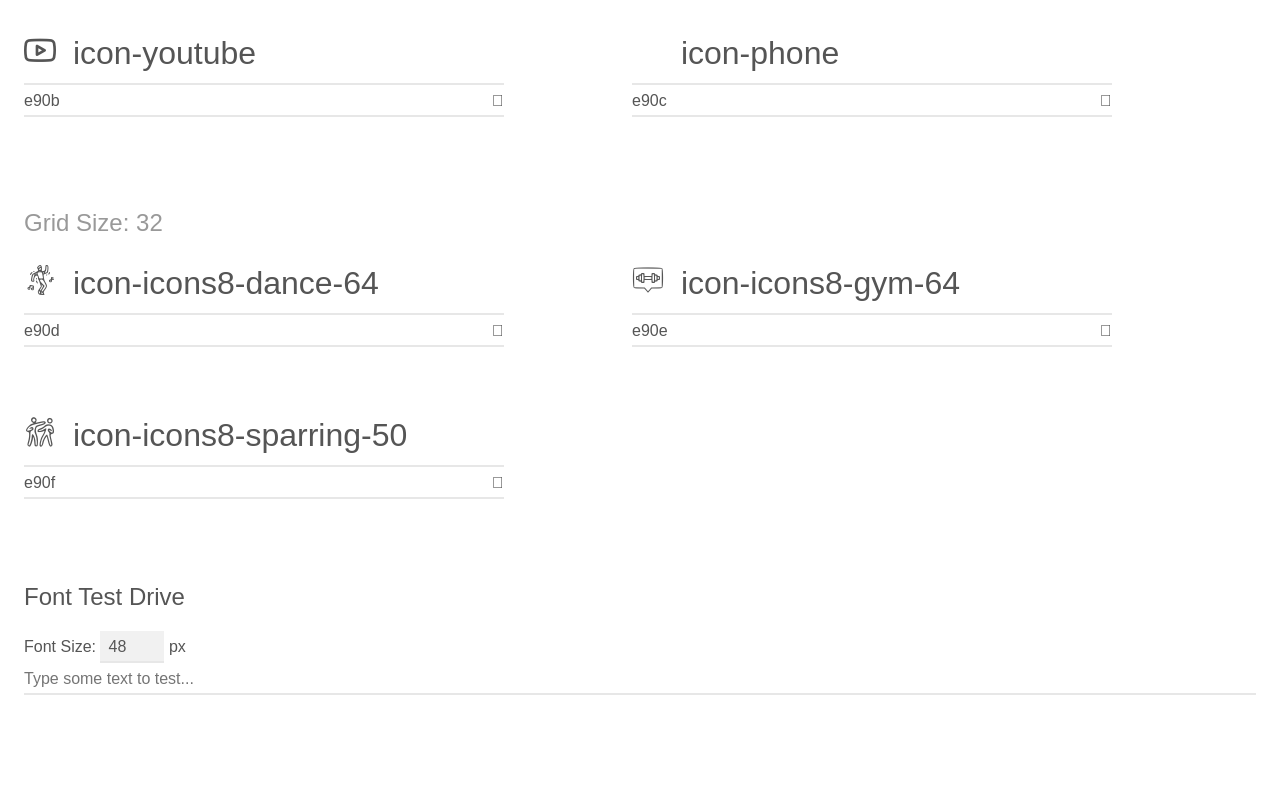
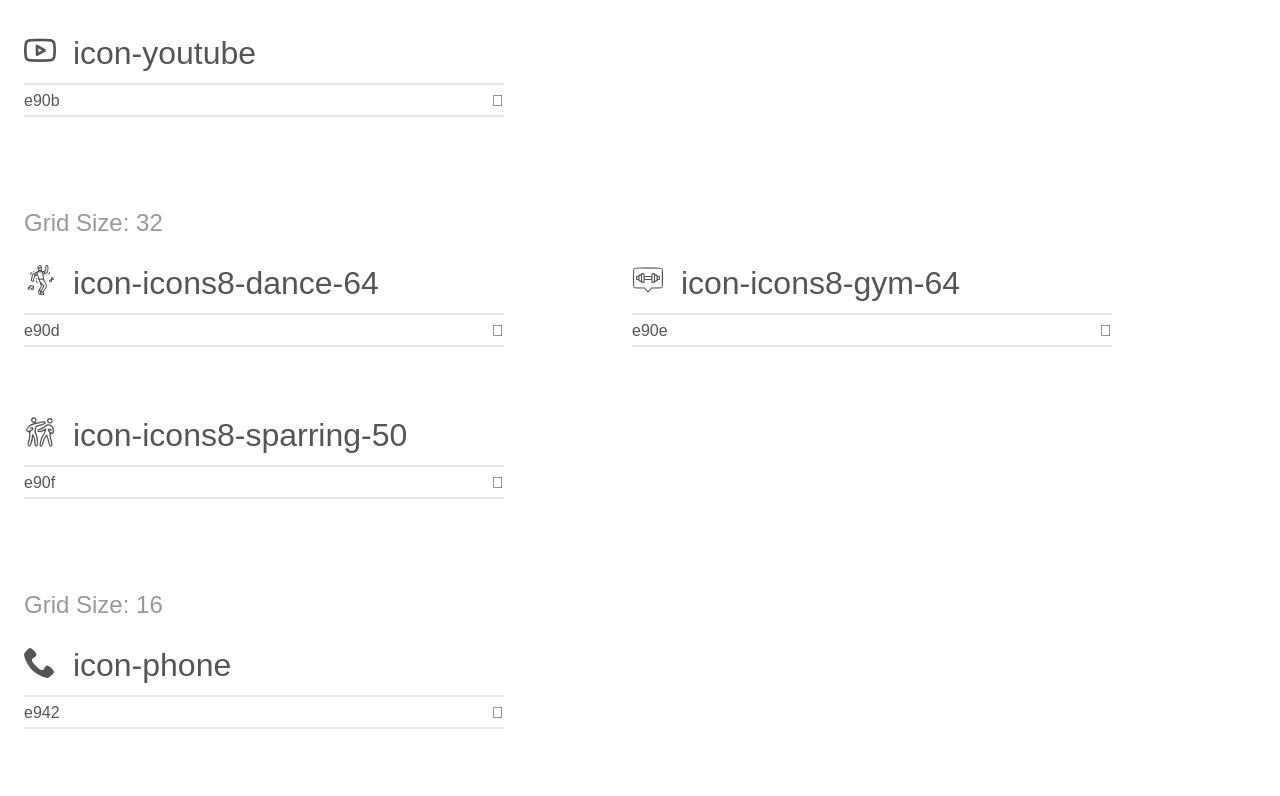
Before and after one commit to MatheusFornari96/NLWoriginSix, a plain HTML site: page assets/demo.html in a window 1280 px wide. Shown: the part 1233-2029 px from the top of the page. Drawn offline with Linux system fonts and the light colour scheme.

Commit message:
Terceira aula

```diff
--- a/assets/demo-files/demo.css
+++ b/assets/demo-files/demo.css
@@ -152,3 +152,6 @@ p {
 .fs2 {
   font-size: 32px;
 }
+.fs3 {
+  font-size: 32px;
+}
--- a/assets/demo.html
+++ b/assets/demo.html
@@ -209,20 +209,6 @@
                 <input type="text" readonly value="" class="liga unitRight" />
             </div>
         </div>
-        <div class="glyph fs1">
-            <div class="clearfix bshadow0 pbs">
-                <span class="icon-phone"></span>
-                <span class="mls"> icon-phone</span>
-            </div>
-            <fieldset class="fs0 size1of1 clearfix hidden-false">
-                <input type="text" readonly value="e90c" class="unit size1of2" />
-                <input type="text" maxlength="1" readonly value="&#xe90c;" class="unitRight size1of2 talign-right" />
-            </fieldset>
-            <div class="fs0 bshadow0 clearfix hidden-true">
-                <span class="unit pvs fgc1">liga: </span>
-                <input type="text" readonly value="" class="liga unitRight" />
-            </div>
-        </div>
     </div>
     <div class="clearfix mhl ptl">
         <h1 class="mvm mtn fgc1">Grid Size: 32</h1>
@@ -269,6 +255,23 @@
             </div>
         </div>
     </div>
+    <div class="clearfix mhl ptl">
+        <h1 class="mvm mtn fgc1">Grid Size: 16</h1>
+        <div class="glyph fs3">
+            <div class="clearfix bshadow0 pbs">
+                <span class="icon-phone"></span>
+                <span class="mls"> icon-phone</span>
+            </div>
+            <fieldset class="fs0 size1of1 clearfix hidden-false">
+                <input type="text" readonly value="e942" class="unit size1of2" />
+                <input type="text" maxlength="1" readonly value="&#xe942;" class="unitRight size1of2 talign-right" />
+            </fieldset>
+            <div class="fs0 bshadow0 clearfix hidden-true">
+                <span class="unit pvs fgc1">liga: </span>
+                <input type="text" readonly value="phone, telephone" class="liga unitRight" />
+            </div>
+        </div>
+    </div>
 
     <!--[if gt IE 8]><!-->
     <div class="mhl clearfix mbl">
--- a/assets/style.css
+++ b/assets/style.css
@@ -1,10 +1,10 @@
 @font-face {
   font-family: 'icomoon';
-  src:  url('fonts/icomoon.eot?xrrmdx');
-  src:  url('fonts/icomoon.eot?xrrmdx#iefix') format('embedded-opentype'),
-    url('fonts/icomoon.ttf?xrrmdx') format('truetype'),
-    url('fonts/icomoon.woff?xrrmdx') format('woff'),
-    url('fonts/icomoon.svg?xrrmdx#icomoon') format('svg');
+  src:  url('fonts/icomoon.eot?7p62of');
+  src:  url('fonts/icomoon.eot?7p62of#iefix') format('embedded-opentype'),
+    url('fonts/icomoon.ttf?7p62of') format('truetype'),
+    url('fonts/icomoon.woff?7p62of') format('woff'),
+    url('fonts/icomoon.svg?7p62of#icomoon') format('svg');
   font-weight: normal;
   font-style: normal;
   font-display: block;
@@ -67,9 +67,6 @@
 .icon-youtube:before {
   content: "\e90b";
 }
-.icon-phone:before {
-  content: "\e90c";
-}
 .icon-icons8-dance-64:before {
   content: "\e90d";
 }
@@ -79,3 +76,6 @@
 .icon-icons8-sparring-50:before {
   content: "\e90f";
 }
+.icon-phone:before {
+  content: "\e942";
+}
```
Also changed, not shown: assets/selection.json (+1 -1 lines), assets/fonts/icomoon.ttf, assets/fonts/icomoon.woff, assets/pictures/20.jpg (added), assets/pictures/4.jpg (added), 2 other files.
